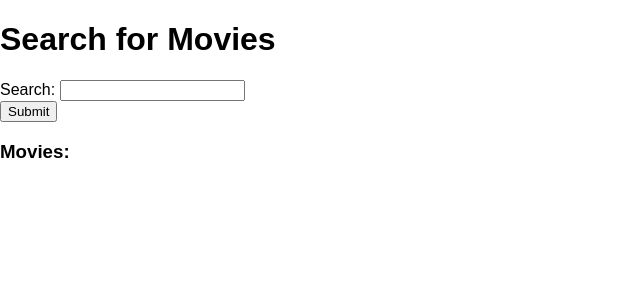
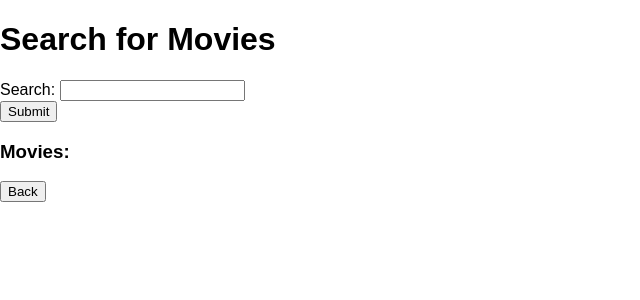
Before and after one commit to HunterMcAfee/toobr, a React (Create React App) app in the folder client/: page /movie_lists/1/search in a window 1280 px wide. Shown: the top 300 px of the page, without its empty margins (0-640 px from the left). Built offline with nearby package versions, Linux system fonts and the light colour scheme.

Commit message:
Added links to search

```diff
--- a/client/src/components/MovieList.js
+++ b/client/src/components/MovieList.js
@@ -47,6 +47,7 @@ class MovieList extends Component {
                 <h1>{this.state.movie_list.title}</h1>
                 <h3>Category: {this.state.movie_list.category}</h3>
                 <p>Description: {this.state.movie_list.description}</p>
+                <Link to={`/movie_lists/${id}/search`}><button>Add Movie by Search</button></Link>
                 {this.state.movies.map( (movie) => {
                     return (
                         <MovieCard key={movie.id} movie={movie} />
--- a/client/src/components/MovieSearch.js
+++ b/client/src/components/MovieSearch.js
@@ -1,6 +1,7 @@
 import React, { Component } from 'react';
 import axios from 'axios';
 import MovieCard from './MovieCard';
+import { Link } from 'react-router-dom';
 
 class MovieSearch extends Component {
     constructor() {
@@ -29,6 +30,7 @@ class MovieSearch extends Component {
     }
 
     render() {
+        const id = this.props.match.params.id
         return (
             <div>
                 <h1>Search for Movies</h1>
@@ -45,6 +47,7 @@ class MovieSearch extends Component {
                     )
                     })}
                 </form>
+                <Link to={`/movie_lists/${id}`}><button>Back</button></Link>
             </div>
         );
     }
```
